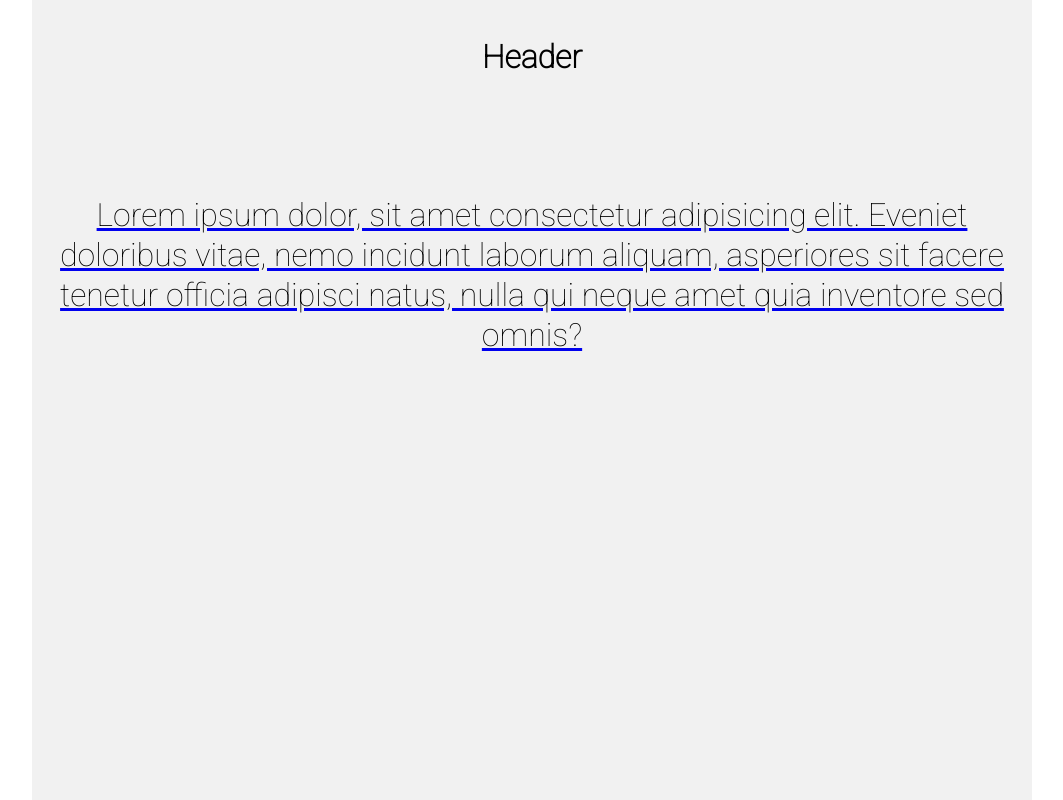
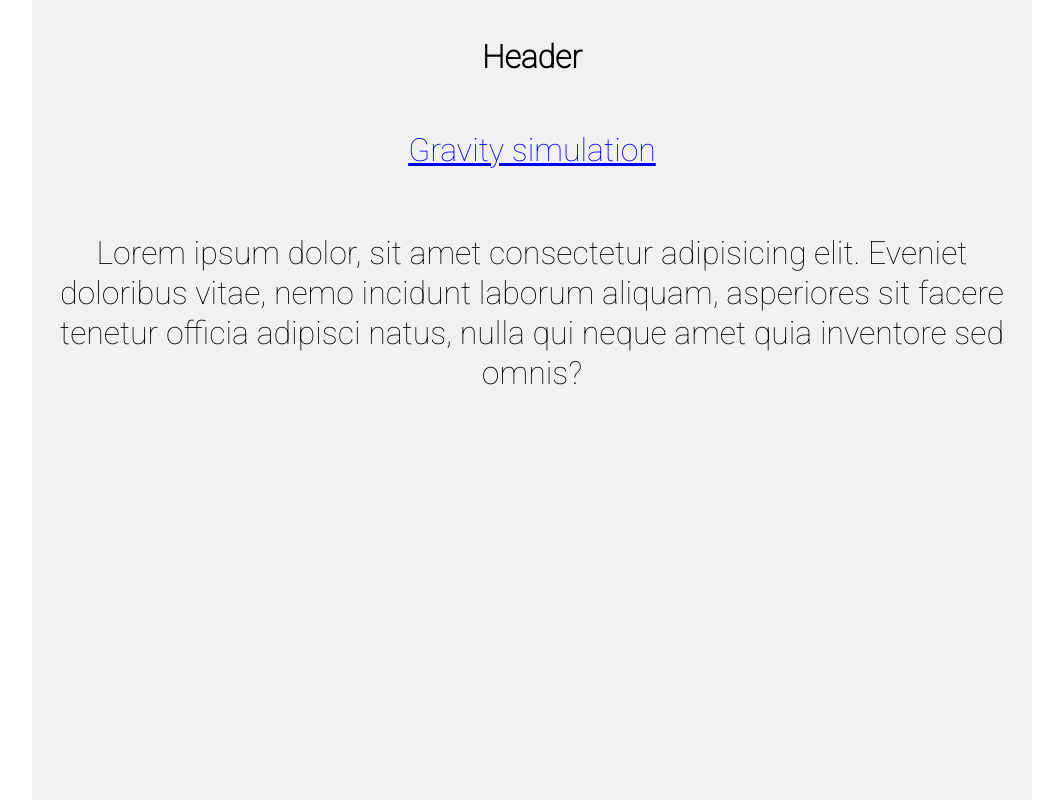
Before and after one commit to simsine/simsine.github.io, a plain HTML site: page index.html in a window 1280 px wide. Shown: the whole page, without its empty margins (108-1171 px from the left). Drawn offline with nearby package versions, Linux system fonts and the light colour scheme.

Commit message:
Update index.html

```diff
--- a/index.html
+++ b/index.html
@@ -16,7 +16,7 @@
         </div>
 
         <div class="container">
-            <a href="simsine.github.io/throw-in-gravity/">
+            <a href="simsine.github.io/throw-in-gravity/">Gravity simulation</a>
 
         </div>
 
```
